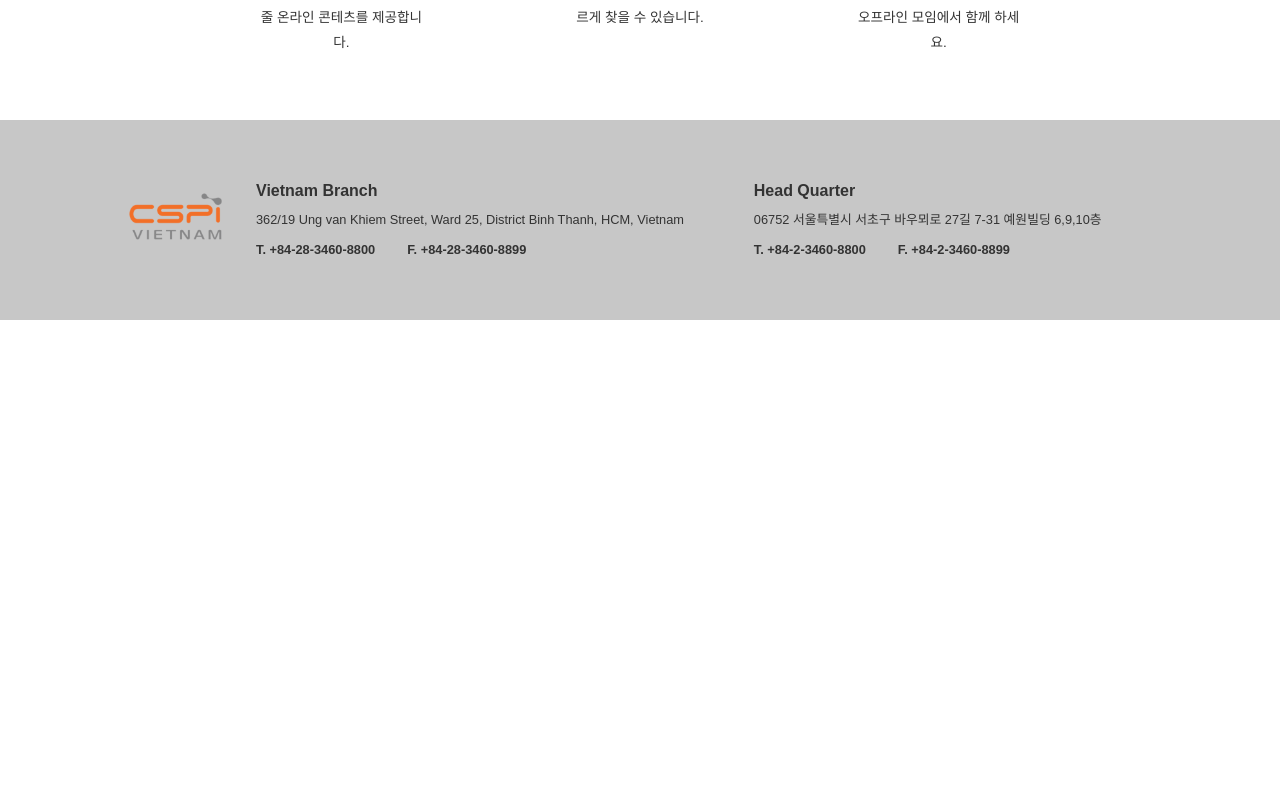
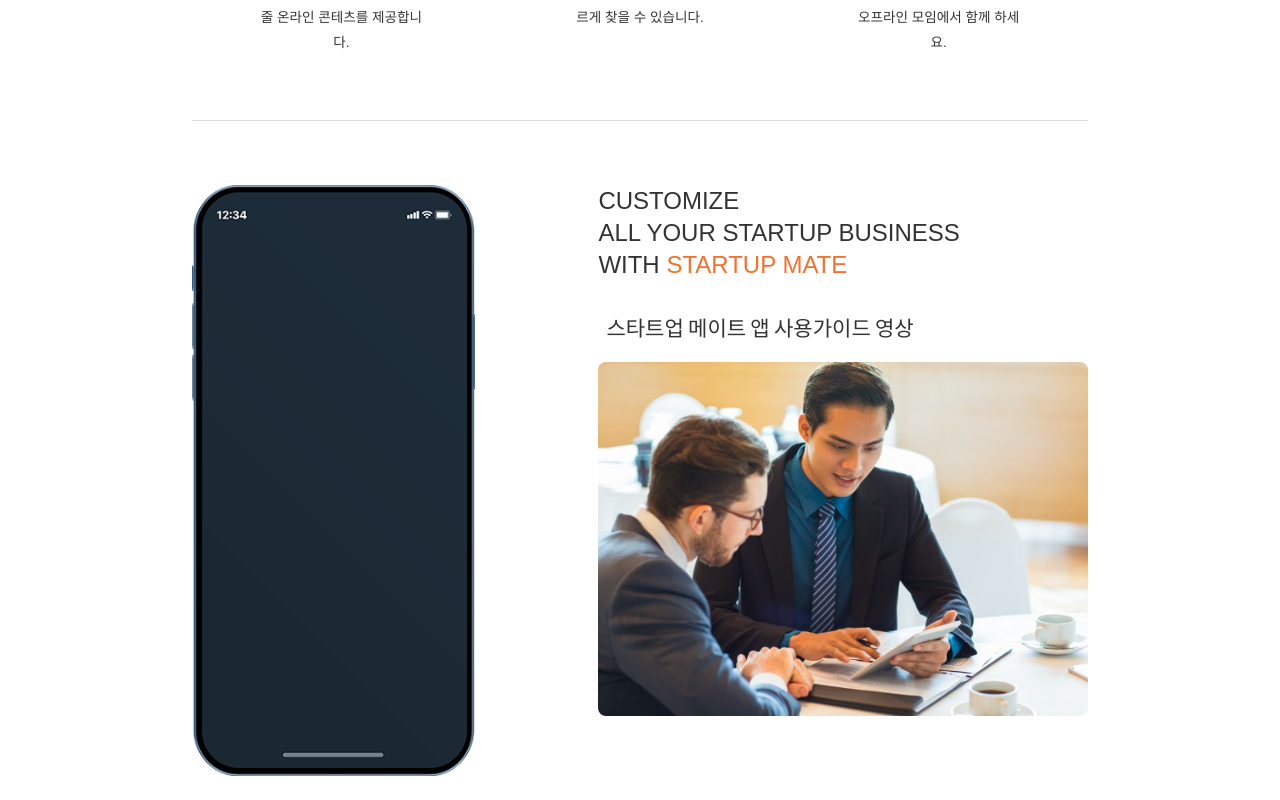
Before and after one commit to iknowahra/CSPI_front, a React (Create React App) app: page / in a window 1280 px wide. Shown: the part 6760-7560 px from the top of the page. Before the commit the page ends 7080 px from the top, so only its background shows below. Built offline with nearby package versions, Linux system fonts and the light colour scheme; some icons are missing; a web font is replaced by a local one.

Commit message:
add guide page

```diff
--- /dev/null
+++ b/src/assets/eng/9guide.tsx
@@ -0,0 +1,7 @@
+const guideEng = {
+  title: `Customize\nAll your startup business\nwith `,
+  title2: 'startup mate',
+  guide: '스타트업 메이트 앱 사용가이드 영상',
+};
+
+export default guideEng;
--- /dev/null
+++ b/src/components/Modal.tsx
@@ -0,0 +1,68 @@
+import React, { useState, useEffect } from 'react';
+import styled from 'styled-components';
+
+interface Props {
+  title: string;
+  handleModal: (handle: boolean) => void;
+}
+
+const Wrapper = styled.div`
+  width: 100vw;
+  height: 100vh;
+  display: flex;
+  background-color: black;
+  position: fixed;
+  top: 0;
+  left: 0;
+  z-index: 100;
+  overflow: hidden;
+
+  > i {
+    color: ${({ theme }) => theme.color.lightGrey};
+    font-size: 1.5rem;
+    position: absolute;
+    top: 10px;
+    right: 10px;
+    cursor: pointer;
+  }
+`;
+
+const Inner = styled.div`
+  width: 80%;
+  height: 80%;
+  margin: auto;
+  display: flex;
+  flex-direction: column;
+  justify-content: center;
+  align-items: center;
+  iframe {
+    width: 800px;
+    height: 450px;
+  }
+`;
+
+const Title = styled.h3`
+  text-align: left;
+  color: ${({ theme }) => theme.color.lightGrey};
+  margin-bottom: 1rem;
+`;
+
+function Modal({ title, handleModal }: Props) {
+  return (
+    <Wrapper onClick={() => handleModal(false)}>
+      <i className="xi-close" />
+      <Inner>
+        <Title>{title}</Title>
+        <iframe
+          src="https://www.youtube.com/embed/3P1CnWI62Ik"
+          title="YouTube video player"
+          frameBorder="0"
+          allow="accelerometer; autoplay; clipboard-write; encrypted-media; gyroscope; picture-in-picture"
+          allowFullScreen
+        />
+      </Inner>
+    </Wrapper>
+  );
+}
+
+export default Modal;
--- /dev/null
+++ b/src/pages/9Guide.tsx
@@ -0,0 +1,158 @@
+import React, { useState } from 'react';
+import styled from 'styled-components';
+import Slider from 'react-slick';
+
+import Modal from '../components/Modal';
+
+import guideEng from '../assets/eng/9guide';
+import mockup from '../assets/mockup.png';
+import youtubeGuide from '../assets/guide.jpg';
+import appScreen1 from '../assets/app-screen-01.png';
+import appScreen2 from '../assets/app-screen-02.png';
+import appScreen3 from '../assets/app-screen-03.png';
+import appScreen4 from '../assets/app-screen-04.png';
+import appScreen5 from '../assets/app-screen-05.png';
+
+const Wrapper = styled.div`
+  width: 100%;
+  height: 90vh;
+`;
+
+const Inner = styled.div`
+  width: 70%;
+  height: 100%;
+  margin: auto;
+  padding: 4rem 0;
+  display: flex;
+  border-top: ${({ theme }) => theme.boxBorder};
+`;
+
+const Left = styled.div`
+  width: 40%;
+  position: relative;
+  > img {
+    height: 100%;
+  }
+`;
+
+const SliderWrapper = styled.div`
+  position: absolute;
+  top: 2.8rem;
+  left: 1.2rem;
+  width: 70%;
+  height: 26rem;
+  border-radius: 0.5rem;
+  overflow: hidden;
+  img {
+    width: 100%;
+    height: 26rem;
+    object-fit: cover;
+  }
+`;
+
+const Right = styled.div`
+  width: 60%;
+  height: 100%;
+  padding-left: 3rem;
+  margin: auto;
+`;
+
+const Title = styled.div`
+  white-space: pre-line;
+  font-size: 1.5rem;
+  line-height: 2rem;
+  margin-bottom: 2rem;
+`;
+
+const TitleStrong = styled.span`
+  font-size: 1.5rem;
+  font-weight: 200;
+  color: ${({ theme }) => theme.color.main};
+`;
+
+const TextInner = styled.div`
+  display: flex;
+  margin-bottom: 1rem;
+  font-weight: 200;
+
+  > i {
+    font-size: 2rem;
+    color: #ff0000;
+    opacity: 0.8;
+    margin-right: 0.5rem;
+  }
+`;
+
+const ImageInner = styled.div`
+  position: relative;
+  height: 60%;
+  cursor: pointer;
+  > i {
+    color: white;
+    font-size: 3.5rem;
+    opacity: 0.5;
+    position: absolute;
+    top: 45%;
+    left: 45%;
+    transform: translate(-50% -50%);
+  }
+  > img {
+    width: 100%;
+    height: 100%;
+    object-fit: cover;
+    border-radius: 0.5rem;
+  }
+`;
+
+function Guide() {
+  const [isOpen, setOpen] = useState(false);
+  const sliderPhotos = [
+    appScreen1,
+    appScreen2,
+    appScreen3,
+    appScreen4,
+    appScreen5,
+  ];
+
+  const handleModal = (open: boolean) => {
+    setOpen(open);
+    console.log('dd', open);
+  };
+
+  console.log('guide', isOpen);
+
+  return (
+    <Wrapper>
+      <Inner>
+        <Left>
+          <img src={mockup} alt="mockup" />
+          <SliderWrapper>
+            <Slider dots arrows={false} autoplay>
+              {sliderPhotos.map((photo, index) => (
+                <img src={photo} key={index} alt={'mockup' + index} />
+              ))}
+            </Slider>
+          </SliderWrapper>
+        </Left>
+        <Right>
+          <Title>
+            {guideEng.title.toUpperCase()}
+            <TitleStrong>{guideEng.title2.toUpperCase()}</TitleStrong>
+          </Title>
+          <TextInner>
+            <i className="xi-youtube-play" />
+            <h3>{guideEng.guide}</h3>
+          </TextInner>
+          <ImageInner onClick={() => setOpen(true)}>
+            <img src={youtubeGuide} alt="youtube" />
+            <i className="xi-play-circle" />
+          </ImageInner>
+          {isOpen ? (
+            <Modal title={guideEng.guide} handleModal={handleModal} />
+          ) : null}
+        </Right>
+      </Inner>
+    </Wrapper>
+  );
+}
+export default Guide;
--- a/src/pages/index.tsx
+++ b/src/pages/index.tsx
@@ -9,6 +9,7 @@
 import Faq from './6Faq';
 import Review from './7Review';
 import Focus from './8Focus';
+import Guide from './9Guide';
 
 const Container = styled.div`
   width: 100%;
@@ -27,6 +28,7 @@
       <Faq />
       <Review />
       <Focus />
+      <Guide />
     </Container>
   );
 }
```
